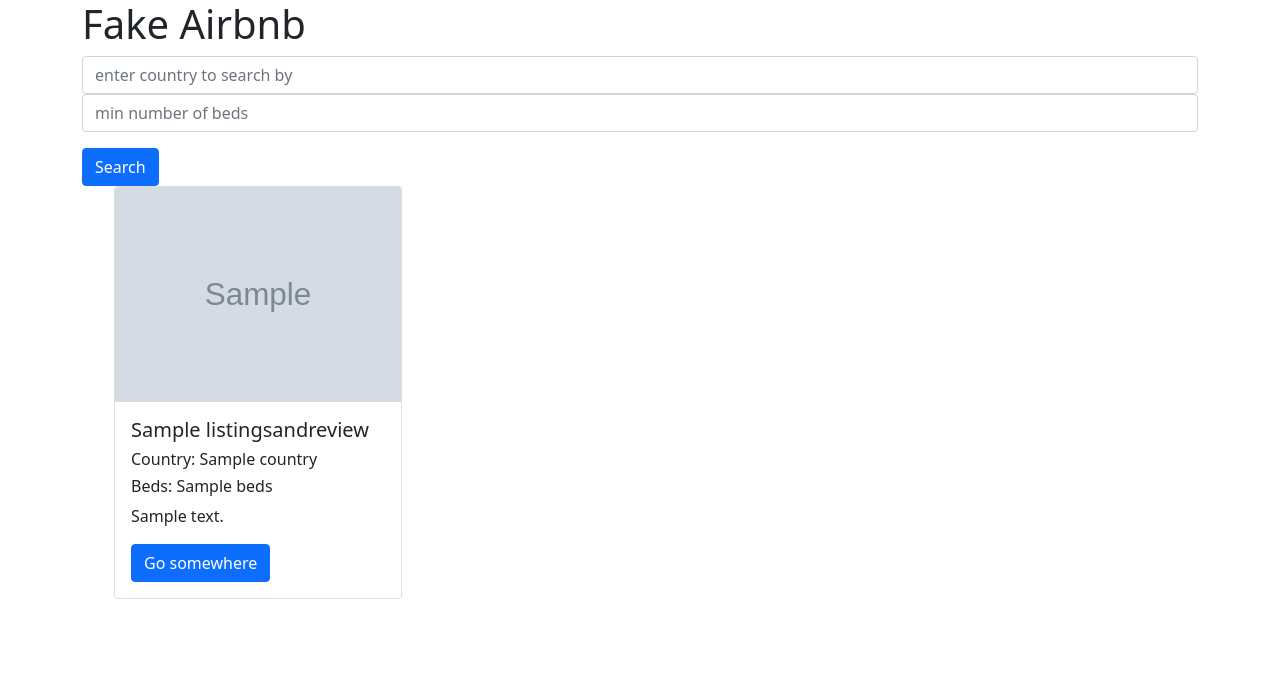
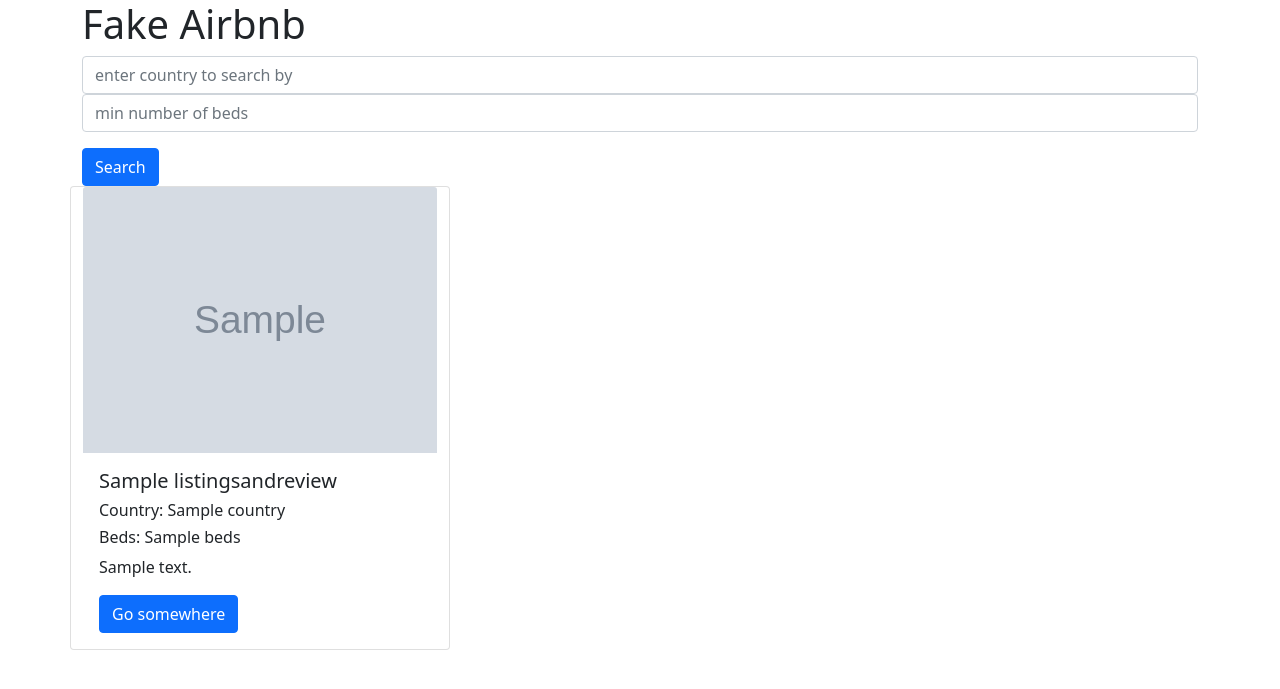
Before and after one commit to Malrhis/tgc-10-flask-mongo, a Flask app: page / in a window 1280 px wide. Shown: the top 689 px of the page. Run offline with Flask 2, Linux system fonts and the light colour scheme; grey boxes marked "Sample" are stand-in pictures; a database or web service that is not in the repository returns one stand-in record (values such as "Sample title").

Commit message:
bootstrap fix site cards

```diff
--- a/airbnb/templates/listings.template.html
+++ b/airbnb/templates/listings.template.html
@@ -23,9 +23,11 @@
             </div>
             <input type="submit" value="Search" class="btn btn-primary mt-3">
         </form>
-        <ul>
+    </div>
+    <div class="container">
+        <div class="row">
                 {%for listing in listings %}
-            <div class="card" style="width: 18rem;">
+                <div class="card col-md-4">
                     <img class="card-img-top" src="{{listing.images.picture_url}}" alt="Card image cap">
                     <div class="card-body">
                         <h5 class="card-title">{{listing.name}}</h5>
@@ -36,9 +38,8 @@
                     </div>
                 </div>
                 {%endfor%}
-        </ul>
         </div>
-
+    </div>
 
 
     <!-- Optional JavaScript; choose one of the two! -->
```
Lines whose indentation alone changed are shown as unchanged.
